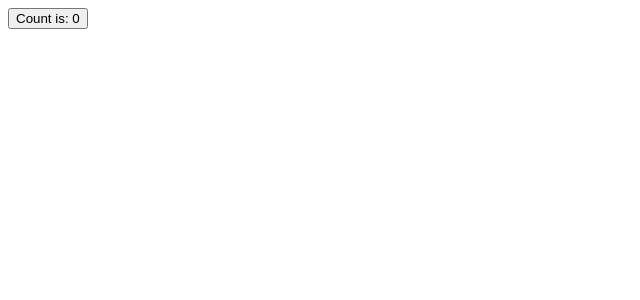
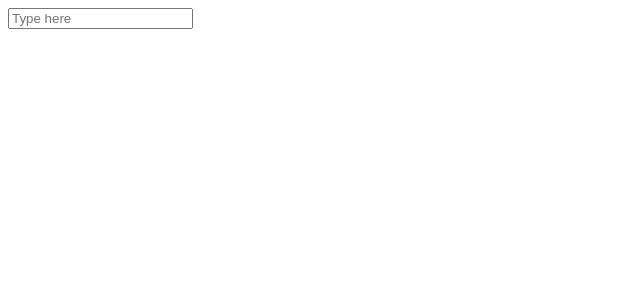
Before and after one commit to ekorahy/learn-vue, a Vue app: page / in a window 1280 px wide. Shown: the top 300 px of the page, without its empty margins (0-640 px from the left). Built offline with nearby package versions, Linux system fonts and the light colour scheme.

Commit message:
Step 5: Learn form bindings

```diff
--- a/src/App.vue
+++ b/src/App.vue
@@ -1,13 +1,10 @@
 <script setup>
 import { ref } from 'vue'
 
-const count = ref(0)
-
-function increment() {
-  count.value++
-}
+const text = ref('')
 </script>
 
 <template>
-  <button @click="increment">Count is: {{ count }}</button>
+  <input type="text" v-model="text" placeholder="Type here" />
+  <p>{{ text }}</p>
 </template>
```
